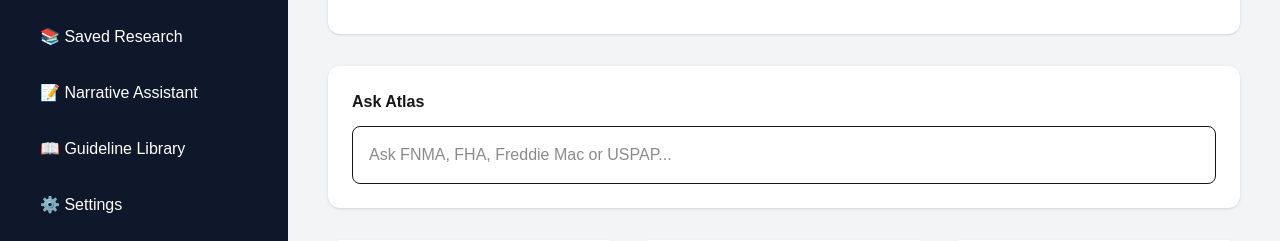
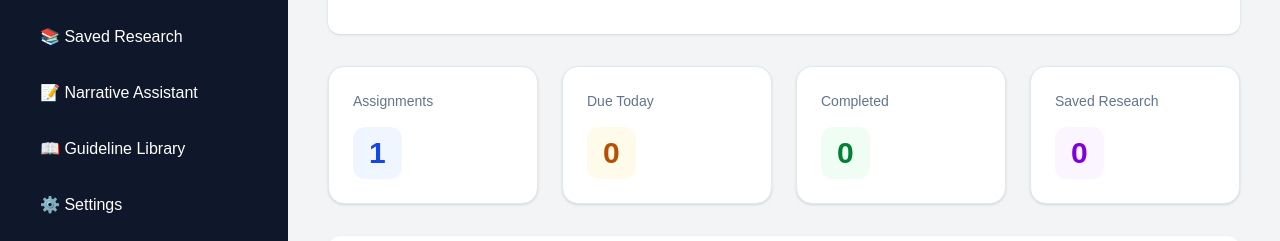
Before and after one commit to k-mccook/Atlas-Platform, a Next.js app: page /dashboard in a window 1280 px wide. Shown: the part 255-496 px from the top of the page. Built offline with nearby package versions, Linux system fonts and the light colour scheme; no server answers.

Commit message:
Sprint 14 - Document upload working

```diff
--- a/app/assignments/[id]/page.tsx
+++ b/app/assignments/[id]/page.tsx
@@ -115,7 +115,7 @@
         </div>
 
         <div className="grid gap-6 lg:grid-cols-2">
-          <DocumentManager />
+          <DocumentManager assignmentId={assignment.id} />
 
           <div className="rounded-2xl border border-slate-200 bg-white p-6 shadow-sm">
             <h2 className="text-lg font-semibold text-slate-900">Notes</h2>
--- /dev/null
+++ b/app/components/DashboardStats.tsx
@@ -0,0 +1,45 @@
+export default function DashboardStats() {
+  const stats = [
+    {
+      title: 'Assignments',
+      value: '1',
+      color: 'bg-blue-50 text-blue-700',
+    },
+    {
+      title: 'Due Today',
+      value: '0',
+      color: 'bg-amber-50 text-amber-700',
+    },
+    {
+      title: 'Completed',
+      value: '0',
+      color: 'bg-green-50 text-green-700',
+    },
+    {
+      title: 'Saved Research',
+      value: '0',
+      color: 'bg-purple-50 text-purple-700',
+    },
+  ];
+
+  return (
+    <div className="grid gap-6 md:grid-cols-2 xl:grid-cols-4">
+      {stats.map((stat) => (
+        <div
+          key={stat.title}
+          className="rounded-2xl border border-slate-200 bg-white p-6 shadow-sm"
+        >
+          <p className="text-sm text-slate-500">
+            {stat.title}
+          </p>
+
+          <div
+            className={`mt-4 inline-flex rounded-xl px-4 py-2 text-3xl font-bold ${stat.color}`}
+          >
+            {stat.value}
+          </div>
+        </div>
+      ))}
+    </div>
+  );
+}
--- a/app/components/DocumentManager.tsx
+++ b/app/components/DocumentManager.tsx
@@ -1,32 +1,89 @@
 'use client';
 
-import { useRef } from 'react';
+import { useRef, useState } from 'react';
+import { supabase } from '../lib/supabase';
 
-export default function DocumentManager() {
+interface DocumentManagerProps {
+  assignmentId: string;
+}
+
+export default function DocumentManager({
+  assignmentId,
+}: DocumentManagerProps) {
   const fileInputRef = useRef<HTMLInputElement>(null);
+
+  const [uploading, setUploading] = useState(false);
+  const [message, setMessage] = useState('');
+
+  const handleUpload = async (
+    event: React.ChangeEvent<HTMLInputElement>
+  ) => {
+    const file = event.target.files?.[0];
+
+    if (!file) return;
+
+    setUploading(true);
+    setMessage('');
+
+    try {
+      const fileExtension = file.name.split('.').pop();
+      const fileName = `${Date.now()}.${fileExtension}`;
+      const filePath = `${assignmentId}/${fileName}`;
+
+      const { error } = await supabase.storage
+        .from('assignment-documents')
+        .upload(filePath, file);
+
+      if (error) {
+        throw error;
+      }
+
+      setMessage(`Successfully uploaded: ${file.name}`);
+    } catch (error) {
+      console.error(error);
+      setMessage('Upload failed. Please try again.');
+    } finally {
+      setUploading(false);
+
+      if (fileInputRef.current) {
+        fileInputRef.current.value = '';
+      }
+    }
+  };
+
   return (
     <div className="rounded-2xl border border-slate-200 bg-white p-6 shadow-sm">
-      <h2 className="text-xl font-semibold">Documents</h2>
+      <div className="flex items-center justify-between gap-4">
+        <h2 className="text-xl font-semibold text-slate-900">
+          Documents
+        </h2>
 
-      <>
+        <button
+          type="button"
+          onClick={() => fileInputRef.current?.click()}
+          disabled={uploading}
+          className="rounded-xl bg-blue-600 px-4 py-2 text-sm font-semibold text-white transition hover:bg-blue-700 disabled:cursor-not-allowed disabled:bg-slate-400"
+        >
+          {uploading ? 'Uploading...' : 'Upload Document'}
+        </button>
+      </div>
+
       <input
         ref={fileInputRef}
         type="file"
         className="hidden"
+        onChange={handleUpload}
       />
 
-  <button
-  onClick={() => fileInputRef.current?.click()}
-
-    className="mt-4 rounded-xl bg-blue-600 px-4 py-2 text-white hover:bg-blue-700"
-  >
-    Upload Document
-  </button>
-</>
-
-      <p className="mt-6 text-slate-500">
+      {message ? (
+        <div className="mt-4 rounded-xl bg-slate-50 p-3 text-sm text-slate-700">
+          {message}
+        </div>
+      ) : (
+        <p className="mt-6 text-sm text-slate-500">
           No documents uploaded yet.
         </p>
+      )}
     </div>
   );
 }
--- a/app/dashboard/page.tsx
+++ b/app/dashboard/page.tsx
@@ -4,6 +4,7 @@
 import SearchBar from '../components/SearchBar';
 import QuickActions from '../components/QuickActions';
 import AssignmentList from '../components/AssignmentList';
+import DashboardStats from '../components/DashboardStats';
 
 export default function DashboardPage() {
   return (
@@ -16,6 +17,8 @@
         <div className="space-y-8 p-10">
           <WelcomeCard />
 
+          <DashboardStats />
+
           <SearchBar />
 
           <QuickActions />
```
Also changed, not shown: 1 other file (tests, documents, lock files or other folders). Lines whose indentation alone changed are shown as unchanged.
